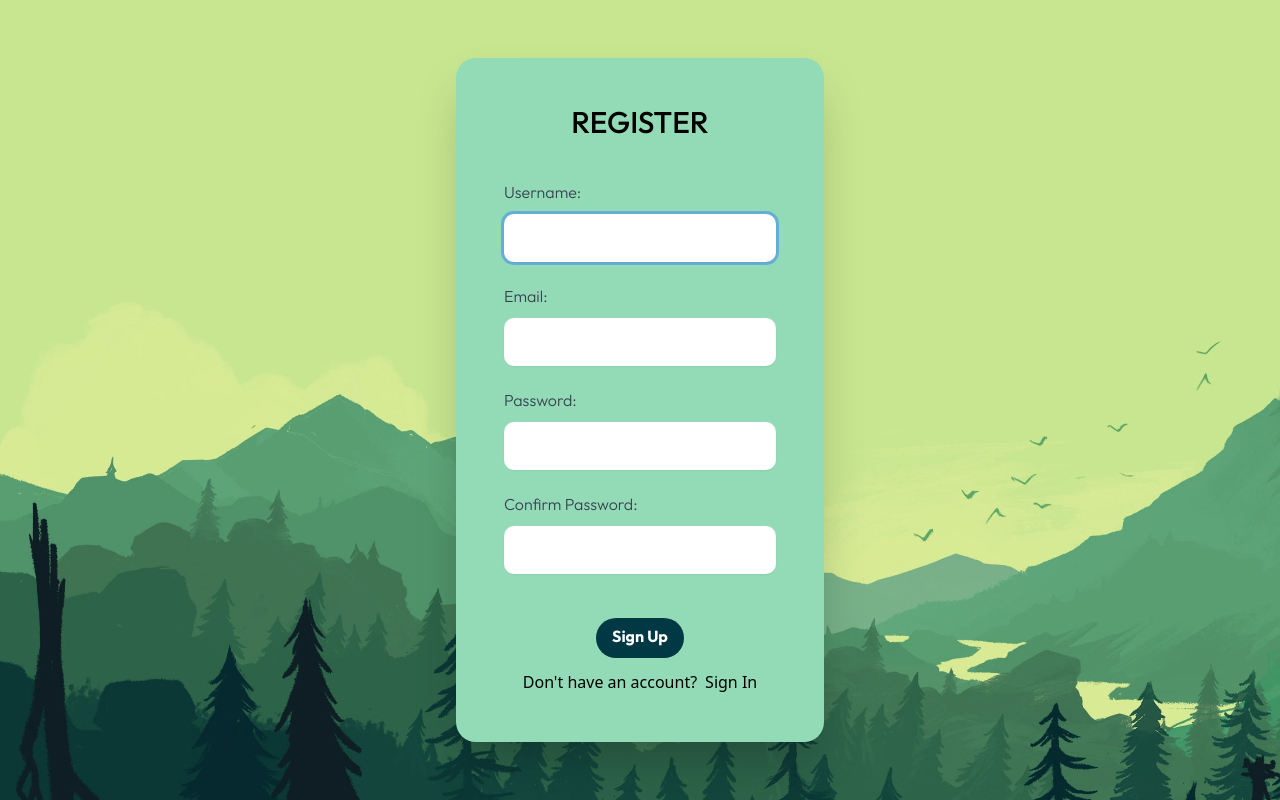
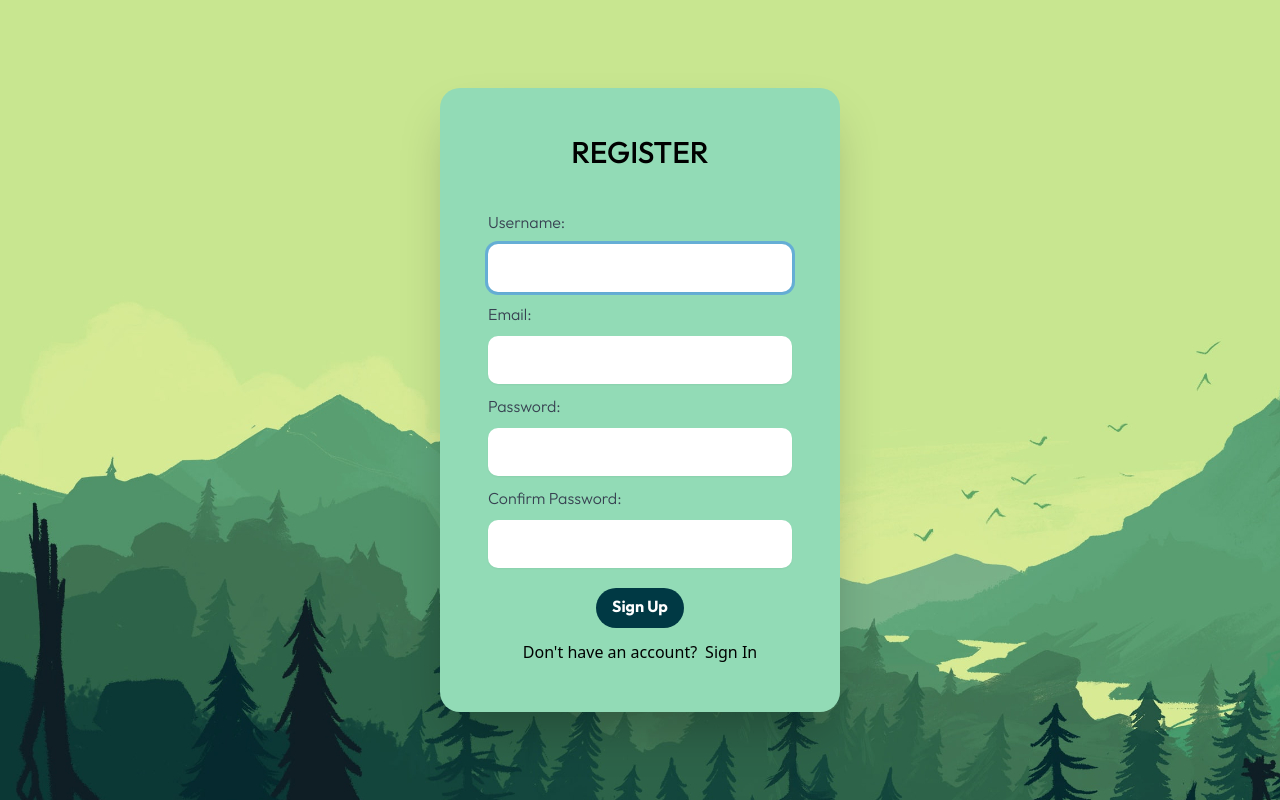
Before and after one commit to Sudhi27Krishna/Exam-Seat-Arrangement-System, a React (Create React App) app: page /register in a window 1280 px wide. Built offline with nearby package versions, Linux system fonts and the light colour scheme.

Commit message:
Changes made in spacing to avoid scroll bar

```diff
--- a/src/components/Register.jsx
+++ b/src/components/Register.jsx
@@ -81,14 +81,14 @@ const Register = () => {
 
     return (
         <div className="flex items-center justify-center h-screen bg-login-signup">
-            <div className="py-12 px-12 shadow-2xl w-[23rem] bg-green-login rounded-[20px]">
+            <div className="py-12 px-12 shadow-2xl w-[25rem] bg-green-login rounded-[20px]">
                 <h1 className="text-3xl text-center font-normal mb-10 font-Outfit-Medium">REGISTER</h1>
                 <div className="flex items-center justify-center">
                     <p ref={errRef} className={errMsg ? "text-red-600 font-Outfit-SemiBold mb-2" : "absolute left-[-9999px]"} aria-live="assertive">{errMsg}</p>
                 </div>
-                <form onSubmit={(e) => handleSubmit(e)} className="space-y-6">
+                <form onSubmit={(e) => handleSubmit(e)} className="space-y-3">
                     <div>
-                        <label htmlFor="username" className="block text-gray-700 font-Outfit-Light mb-2 ">
+                        <label htmlFor="username" className="block text-gray-700 font-Outfit-Light mb-2">
                             Username:
                             <FontAwesomeIcon icon={faCheck} className={validName ? "text-green-500 ml-3" : "collapse"} />
                             <FontAwesomeIcon icon={faTimes} className={validName || !user ? "collapse" : "text-red-500 "} />
@@ -116,7 +116,7 @@ const Register = () => {
                     </div>
 
                     <div>
-                        <label htmlFor="username" className="block text-gray-700 font-Outfit-Light mb-2 ">
+                        <label htmlFor="username" className="block text-gray-700 font-Outfit-Light mb-2">
                             Email:
                         </label>
                         <input
@@ -129,7 +129,7 @@ const Register = () => {
                     </div>
 
                     <div>
-                        <label htmlFor="password" className="block text-gray-700 font-Outfit-Light mb-2 ">
+                        <label htmlFor="password" className="block text-gray-700 font-Outfit-Light mb-2">
                             Password:
                             <FontAwesomeIcon icon={faCheck} className={validPwd ? "text-green-500 ml-3" : "collapse"} />
                             <FontAwesomeIcon icon={faTimes} className={validPwd || !pwd ? "collapse" : "text-red-500 ml-1"} />
@@ -155,7 +155,7 @@ const Register = () => {
                     </div>
 
                     <div>
-                        <label htmlFor="confirm_pwd" className="block text-gray-700 font-Outfit-Light mb-2 ">
+                        <label htmlFor="confirm_pwd" className="block text-gray-700 font-Outfit-Light mb-2">
                             Confirm Password:
                             <FontAwesomeIcon icon={faCheck} className={validMatch && matchPwd ? "text-green-500 ml-3" : "collapse"} />
                             <FontAwesomeIcon icon={faTimes} className={validMatch || !matchPwd ? "collapse" : "text-red-500 ml-1"} />
@@ -178,7 +178,7 @@ const Register = () => {
                         </p>
                     </div>
 
-                    <div className="flex items-center justify-center pt-5">
+                    <div className="flex items-center justify-center pt-2">
                         <button type="submit" className=" bg-green-medium hover:bg-green-light text-white font-Outfit-Bold py-2 px-4 rounded-[20px] focus:outline-none focus:shadow-outline"
                             disabled={!validName || !validPwd || !validMatch ? true : false}>Sign Up
                         </button>
```
